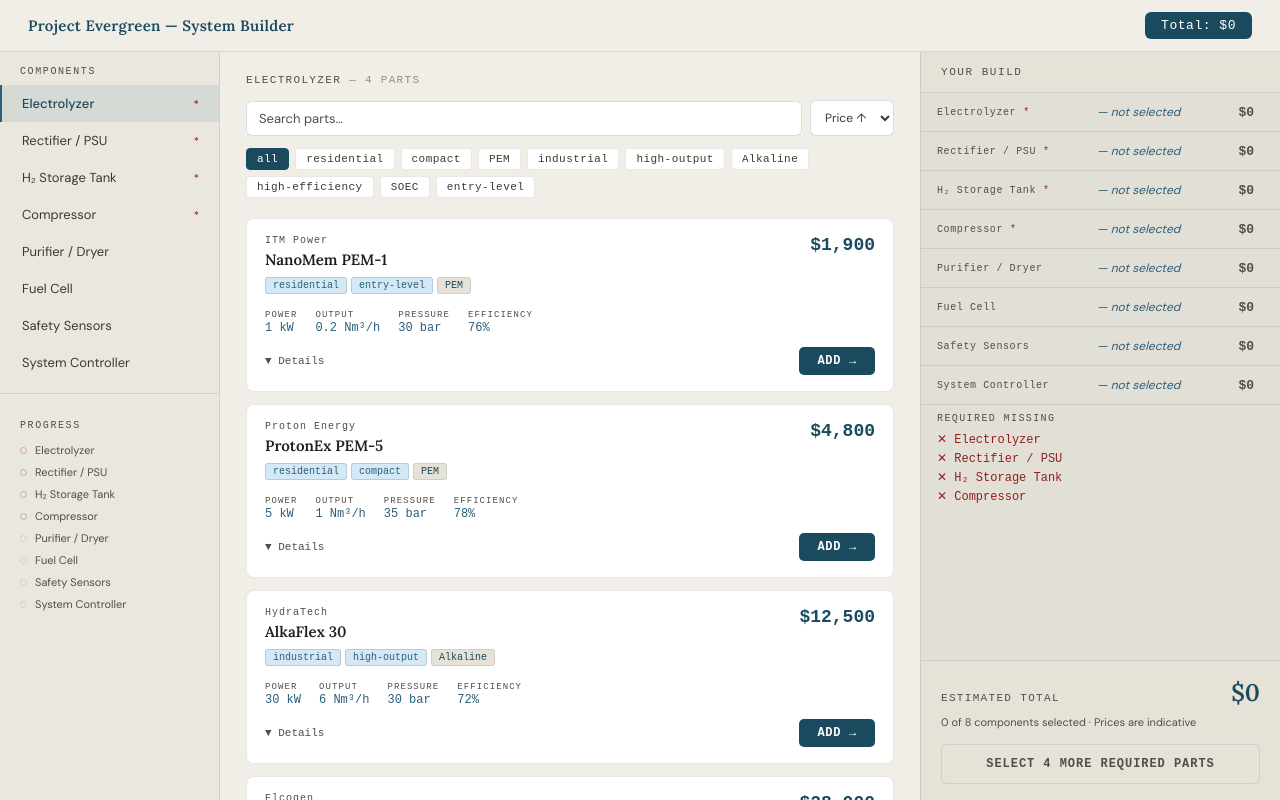
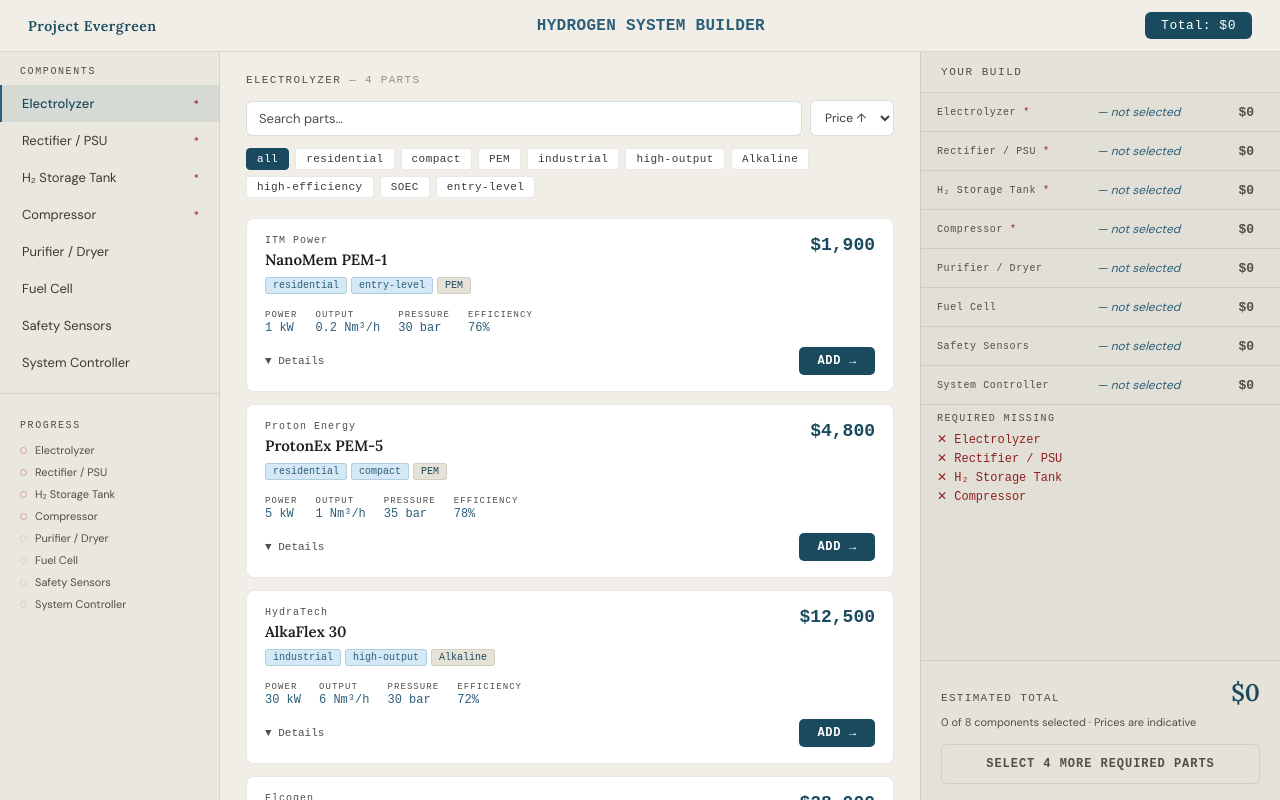
Before and after one commit to emilytieu/Project-Evergreen, a React (Vite) app in the folder frontend/: page / in a window 1280 px wide. Built offline with nearby package versions, Linux system fonts and the light colour scheme.

Commit message:
hyperlinked logo back to main page
Co-authored-by: Copilot <copilot@github.com>

```diff
--- a/frontend/src/HydrogenBuilder.jsx
+++ b/frontend/src/HydrogenBuilder.jsx
@@ -172,7 +172,8 @@ export default function HydrogenBuilder() {
   return (
     <div className="hb-root">
       <header className="hb-header">
-        <span className="hb-logo">Project Evergreen — System Builder</span>
+        <a href="/" className="hb-logo" >Project Evergreen</a>
+        <span className="hb-logo-title">HYDROGEN SYSTEM BUILDER</span>
         <div className="hb-header-right">
           {warnings.filter(w => w.severity === "error").length > 0 && (
             <span className="hb-error-badge">
--- a/frontend/src/builder.css
+++ b/frontend/src/builder.css
@@ -67,10 +67,22 @@
 
 .hb-logo {
   font-family: var(--serif);
-  font-size: 15px;
+  font-size: 14px;
   font-weight: 600;
+  letter-spacing: 0.04em;
   color: var(--accent);
+  justify-self: start;
+  text-decoration: none;
+  cursor: pointer;
+}
+
+.hb-logo-title {
+  font-family: var(--mono);
+  font-size: 16px;
+  font-weight: 600;
+  color: var(--blue-deep);
   letter-spacing: 0.02em;
+  justify-self: center;
 }
 
 .hb-header-right {
```
Also changed, not shown: 1 other file (tests, documents, lock files or other folders).
